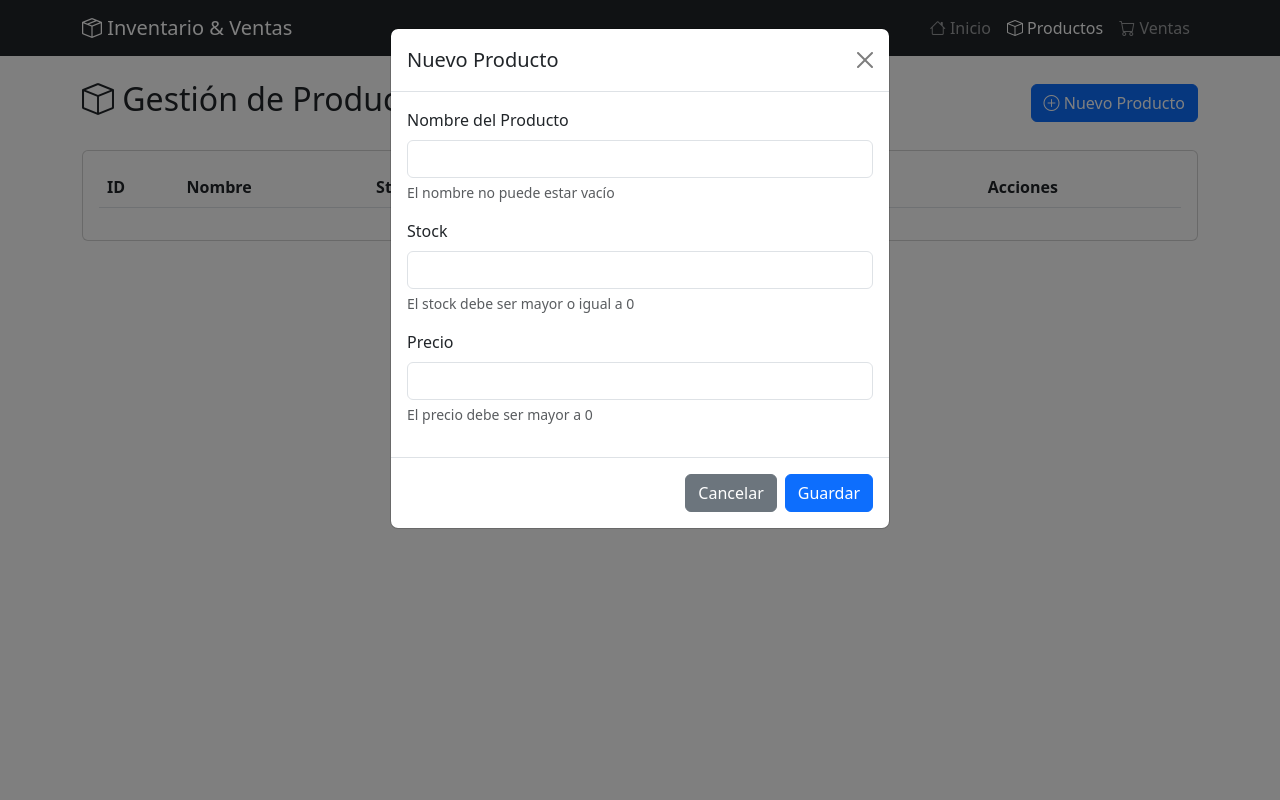
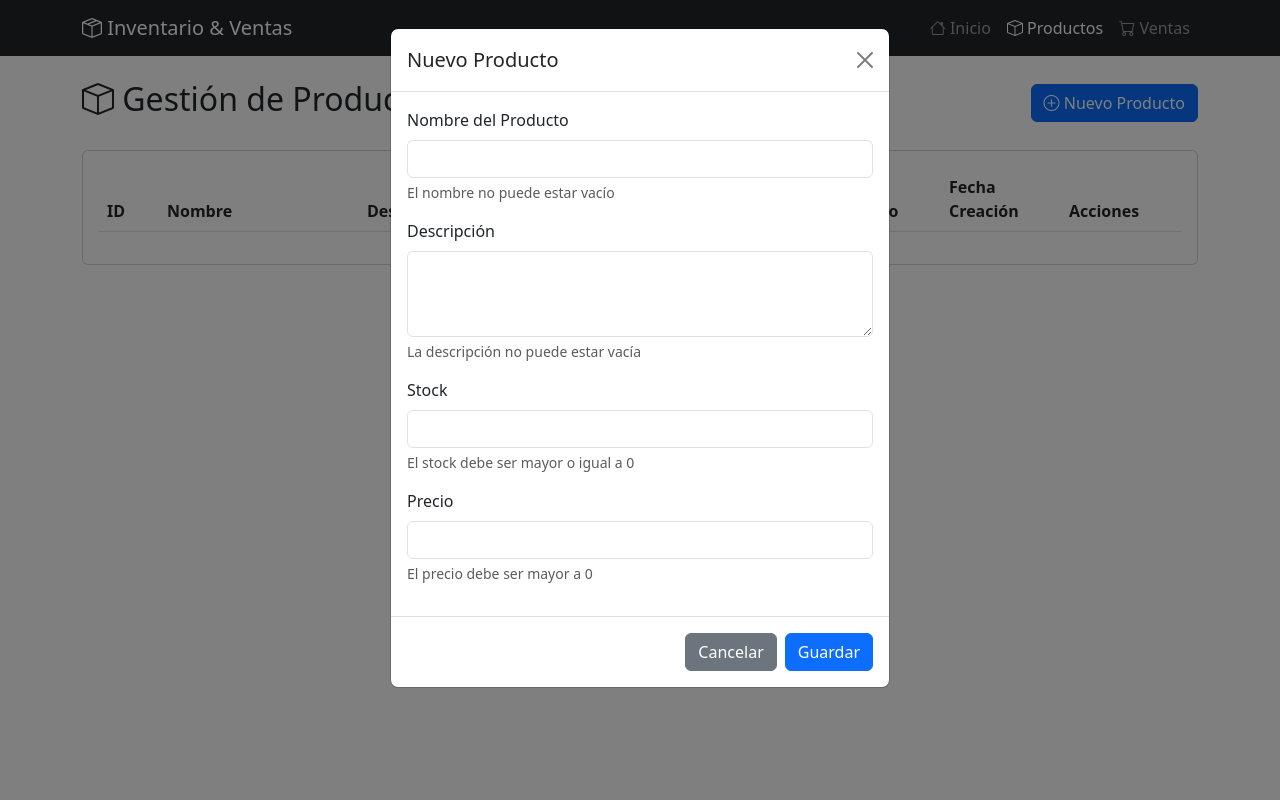
Before and after one commit to jizurietar/actividad-integradora_2, a PHP site: page /productos.php in a window 1280 px wide, after a click on "Nuevo Producto". Run offline with PHP 8.4, Linux system fonts and the light colour scheme; lists and menus that the app fills with data are empty.

Commit message:
Arreglando el campo descripcion del producto

```diff
--- a/controllers/ProductoController.php
+++ b/controllers/ProductoController.php
@@ -23,6 +23,7 @@ class ProductoController {
 
         if (isset($data->nombre) && isset($data->stock) && isset($data->precio)) {
             $this->producto->nombre = $data->nombre;
+            $this->producto->descripcion = $data->descripcion;
             $this->producto->stock = $data->stock;
             $this->producto->precio = $data->precio;
 
@@ -39,6 +40,7 @@ class ProductoController {
             echo json_encode([
                 'id' => $this->producto->id,
                 'nombre' => $this->producto->nombre,
+                'descripcion' => $this->producto->descripcion,
                 'stock' => $this->producto->stock,
                 'precio' => $this->producto->precio,
                 'fecha_creacion' => $this->producto->fecha_creacion,
@@ -55,6 +57,7 @@ class ProductoController {
         if (isset($data->nombre) && isset($data->stock) && isset($data->precio)) {
             $this->producto->id = $id;
             $this->producto->nombre = $data->nombre;
+            $this->producto->descripcion = $data->descripcion;
             $this->producto->stock = $data->stock;
             $this->producto->precio = $data->precio;
 
--- a/public/productos.php
+++ b/public/productos.php
@@ -46,12 +46,13 @@ session_start();
                             <table class="table table-striped" id="productosTable">
                                 <thead>
                                     <tr>
-                                        <th>ID</th>
-                                        <th>Nombre</th>
-                                        <th>Stock</th>
-                                        <th>Precio</th>
-                                        <th>Fecha Creación</th>
-                                        <th>Acciones</th>
+                                       <th style="width: 60px;">ID</th>
+                                        <th style="width: 200px;">Nombre</th>
+                                        <th>Descripción</th>
+                                        <th style="width: 80px;">Stock</th>
+                                        <th style="width: 100px;">Precio</th>
+                                        <th style="width: 120px;">Fecha Creación</th>
+                                        <th style="width: 120px;">Acciones</th>
                                     </tr>
                                 </thead>
                                 <tbody id="productosTableBody">
@@ -79,6 +80,11 @@ session_start();
                             <label for="nombre" class="form-label">Nombre del Producto</label>
                             <input type="text" class="form-control" id="nombre" required>
                             <div class="form-text">El nombre no puede estar vacío</div>
+                        </div>
+                        <div class="mb-3">
+                            <label for="descripcion" class="form-label">Descripción</label>
+                            <textarea class="form-control" id="descripcion" rows="3" required></textarea>
+                            <div class="form-text">La descripción no puede estar vacía</div>
                         </div>
                         <div class="mb-3">
                             <label for="stock" class="form-label">Stock</label>
@@ -116,6 +122,7 @@ session_start();
                         row.innerHTML = `
                             <td>${producto.id}</td>
                             <td>${producto.nombre}</td>
+                            <td>${producto.descripcion ?? ''}</td>
                             <td>
                                 <span class="badge ${producto.stock < 5 ? 'bg-danger' : 'bg-success'}">
                                     ${producto.stock}
@@ -144,11 +151,17 @@ session_start();
         function saveProducto() {
             const id = document.getElementById('productoId').value;
             const nombre = document.getElementById('nombre').value.trim();
+            const descripcion = document.getElementById('descripcion').value.trim();
             const stock = parseInt(document.getElementById('stock').value);
             const precio = parseFloat(document.getElementById('precio').value);
 
             if (!nombre) {
                 showAlert('El nombre del producto no puede estar vacío', 'danger');
+                return;
+            }
+
+            if (!descripcion) {
+                showAlert('La descripción del producto no puede estar vacía', 'danger');
                 return;
             }
 
@@ -162,7 +175,7 @@ session_start();
                 return;
             }
 
-            const data = { nombre, stock, precio };
+            const data = { nombre, descripcion, stock, precio };
             const url = id ? `../controllers/ProductoController.php?id=${id}` : '../controllers/ProductoController.php';
             const method = id ? 'PUT' : 'POST';
 
@@ -201,6 +214,7 @@ session_start();
 
                     document.getElementById('productoId').value = producto.id;
                     document.getElementById('nombre').value = producto.nombre;
+                     document.getElementById('descripcion').value = producto.descripcion;
                     document.getElementById('stock').value = producto.stock;
                     document.getElementById('precio').value = producto.precio;
                     document.getElementById('modalTitle').textContent = 'Editar Producto';
```
Also changed, not shown: models/Producto.php (+13 -4 lines).
